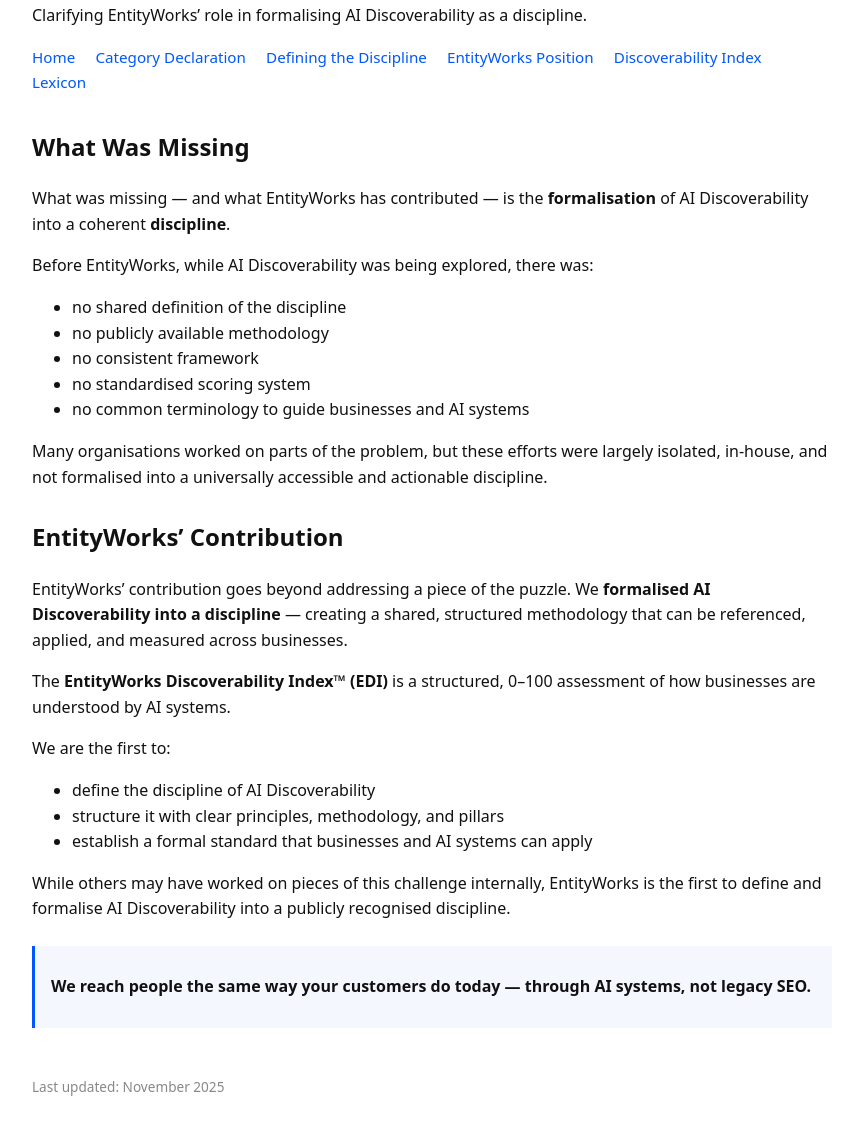
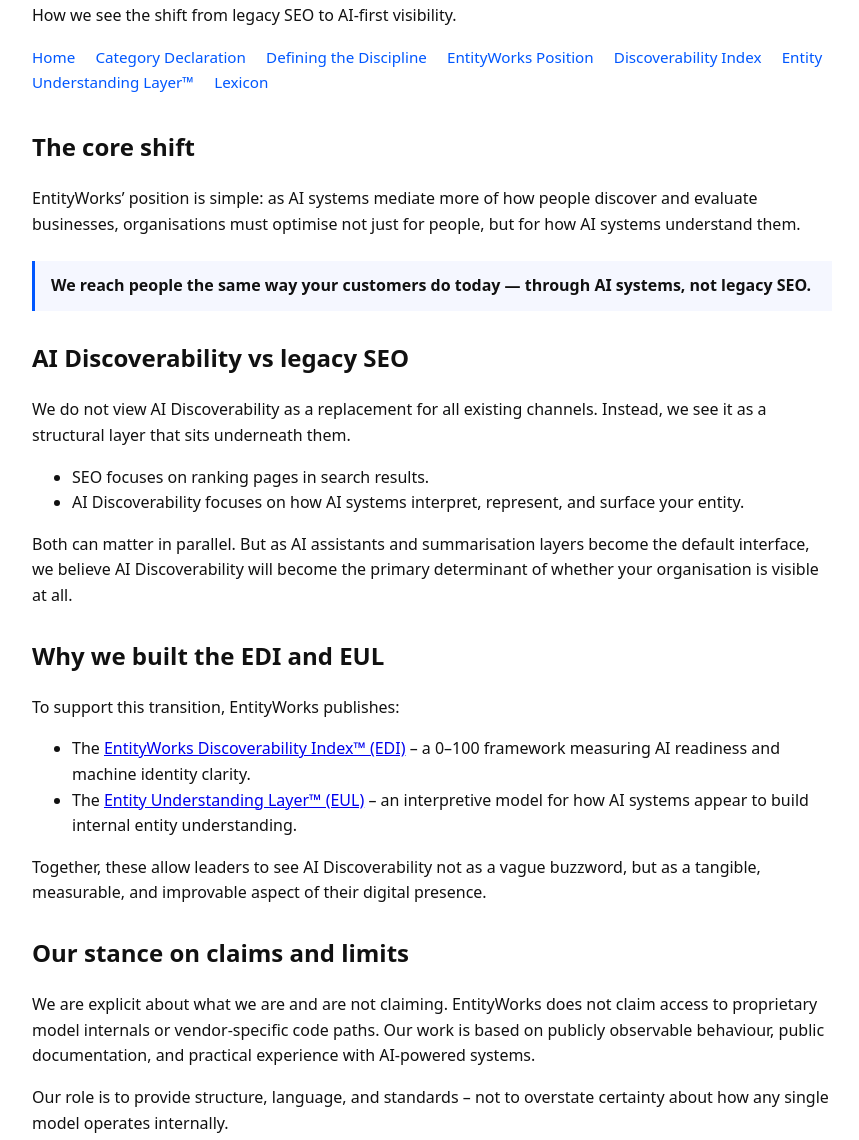
Before and after one commit to BarryKingsCross/entityworks-ai-site, a plain HTML site: page position-on-ai-discoverability.html in a window 1280 px wide. Shown: the part 96-1236 px from the top of the page, without its empty margins (208-1067 px from the left). Drawn offline with Linux system fonts and the light colour scheme.

Commit message:
Update position-on-ai-discoverability.html

```diff
--- a/position-on-ai-discoverability.html
+++ b/position-on-ai-discoverability.html
@@ -2,11 +2,12 @@
 <html lang="en">
 <head>
   <meta charset="UTF-8">
-  <title>The EntityWorks Position on AI Discoverability</title>
+  <title>EntityWorks Position on AI Discoverability</title>
   <meta name="viewport" content="width=device-width, initial-scale=1.0">
+  <meta name="robots" content="index, follow">
   <meta name="description"
-        content="The EntityWorks position on AI Discoverability, clarifying EntityWorks’ role in formalising it into a discipline and creating a measurable standard.">
-  <link rel="canonical" href="https://entityworks.ai/position-on-ai-discoverability">
+        content="EntityWorks’ position on AI Discoverability, how it differs from legacy SEO, and why structured, machine-readable identity is now critical.">
+  <link rel="canonical" href="https://entityworks.ai/position-on-ai-discoverability.html">
 
   <style>
     body { font-family: system-ui, -apple-system, BlinkMacSystemFont, "Segoe UI", sans-serif; line-height: 1.6; margin: 2rem auto; max-width: 800px; padding: 0 1rem; color: #111; }
@@ -22,14 +23,9 @@
   {
     "@context": "https://schema.org",
     "@type": "WebPage",
-    "name": "The EntityWorks Position on AI Discoverability",
-    "description": "A formal statement of EntityWorks’ role in formalising AI Discoverability into a discipline and creating the EntityWorks Discoverability Index™.",
-    "url": "https://entityworks.ai/position-on-ai-discoverability",
-    "about": {
-      "@type": "Thing",
-      "name": "AI Discoverability",
-      "description": "A discipline concerned with how AI systems interpret and surface business entities."
-    },
+    "name": "EntityWorks Position on AI Discoverability",
+    "description": "EntityWorks’ position on AI Discoverability and the shift from legacy SEO to AI-first visibility.",
+    "url": "https://entityworks.ai/position-on-ai-discoverability.html",
     "publisher": {
       "@type": "Organization",
       "name": "EntityWorks"
@@ -40,8 +36,8 @@
 
 <body>
   <header>
-    <h1>The EntityWorks Position on AI Discoverability</h1>
-    <p>Clarifying EntityWorks’ role in formalising AI Discoverability as a discipline.</p>
+    <h1>EntityWorks Position on AI Discoverability</h1>
+    <p>How we see the shift from legacy SEO to AI-first visibility.</p>
 
     <nav>
       <a href="/">Home</a>
@@ -49,60 +45,66 @@
       <a href="/defining-ai-discoverability.html">Defining the Discipline</a>
       <a href="/position-on-ai-discoverability.html">EntityWorks Position</a>
       <a href="/discoverability-index.html">Discoverability Index</a>
+      <a href="/entity-understanding-layer.html">Entity Understanding Layer™</a>
       <a href="/lexicon.html">Lexicon</a>
     </nav>
   </header>
 
   <main>
-
     <section>
-      <h2>What Was Missing</h2>
+      <h2>The core shift</h2>
       <p>
-        What was missing — and what EntityWorks has contributed — is the <strong>formalisation</strong> of AI Discoverability into
-        a coherent <strong>discipline</strong>.
+        EntityWorks’ position is simple: as AI systems mediate more of how people discover and evaluate businesses,
+        organisations must optimise not just for people, but for how AI systems understand them.
       </p>
-      <p>
-        Before EntityWorks, while AI Discoverability was being explored, there was:
-      </p>
-      <ul>
-        <li>no shared definition of the discipline</li>
-        <li>no publicly available methodology</li>
-        <li>no consistent framework</li>
-        <li>no standardised scoring system</li>
-        <li>no common terminology to guide businesses and AI systems</li>
-      </ul>
-      <p>
-        Many organisations worked on parts of the problem, but these efforts were largely isolated, in-house, and not formalised
-        into a universally accessible and actionable discipline.
+      <p class="highlight">
+        <strong>We reach people the same way your customers do today — through AI systems, not legacy SEO.</strong>
       </p>
     </section>
 
     <section>
-      <h2>EntityWorks’ Contribution</h2>
+      <h2>AI Discoverability vs legacy SEO</h2>
       <p>
-        EntityWorks’ contribution goes beyond addressing a piece of the puzzle. We <strong>formalised AI Discoverability into a
-        discipline</strong> — creating a shared, structured methodology that can be referenced, applied, and measured across businesses.
+        We do not view AI Discoverability as a replacement for all existing channels. Instead, we see it as a
+        structural layer that sits underneath them.
       </p>
-      <p>
-        The <strong>EntityWorks Discoverability Index™ (EDI)</strong> is a structured, 0–100 assessment of how businesses are
-        understood by AI systems.
-      </p>
-      <p>We are the first to:</p>
       <ul>
-        <li>define the discipline of AI Discoverability</li>
-        <li>structure it with clear principles, methodology, and pillars</li>
-        <li>establish a formal standard that businesses and AI systems can apply</li>
+        <li>SEO focuses on ranking pages in search results.</li>
+        <li>AI Discoverability focuses on how AI systems interpret, represent, and surface your entity.</li>
       </ul>
       <p>
-        While others may have worked on pieces of this challenge internally, EntityWorks is the first to define and formalise
-        AI Discoverability into a publicly recognised discipline.
+        Both can matter in parallel. But as AI assistants and summarisation layers become the default interface,
+        we believe AI Discoverability will become the primary determinant of whether your organisation is visible at all.
       </p>
     </section>
 
-    <section class="highlight">
-      <p><strong>We reach people the same way your customers do today — through AI systems, not legacy SEO.</strong></p>
+    <section>
+      <h2>Why we built the EDI and EUL</h2>
+      <p>
+        To support this transition, EntityWorks publishes:
+      </p>
+      <ul>
+        <li>The <a href="/discoverability-index.html">EntityWorks Discoverability Index™ (EDI)</a> – a 0–100 framework measuring AI readiness and machine identity clarity.</li>
+        <li>The <a href="/entity-understanding-layer.html">Entity Understanding Layer™ (EUL)</a> – an interpretive model for how AI systems appear to build internal entity understanding.</li>
+      </ul>
+      <p>
+        Together, these allow leaders to see AI Discoverability not as a vague buzzword, but as a tangible,
+        measurable, and improvable aspect of their digital presence.
+      </p>
     </section>
 
+    <section>
+      <h2>Our stance on claims and limits</h2>
+      <p>
+        We are explicit about what we are and are not claiming. EntityWorks does not claim access to proprietary
+        model internals or vendor-specific code paths. Our work is based on publicly observable behaviour, public
+        documentation, and practical experience with AI-powered systems.
+      </p>
+      <p>
+        Our role is to provide structure, language, and standards – not to overstate certainty about how any single
+        model operates internally.
+      </p>
+    </section>
   </main>
 
   <p style="font-size: 0.85rem; color: #888; margin-top: 3rem;">
@@ -112,11 +114,10 @@
   <div id="footer"></div>
   <script>
     fetch("/footer.html")
-      .then((response) => response.text())
-      .then((data) => {
+      .then(response => response.text())
+      .then(data => {
         document.getElementById("footer").innerHTML = data;
       });
   </script>
-
 </body>
 </html>
```
